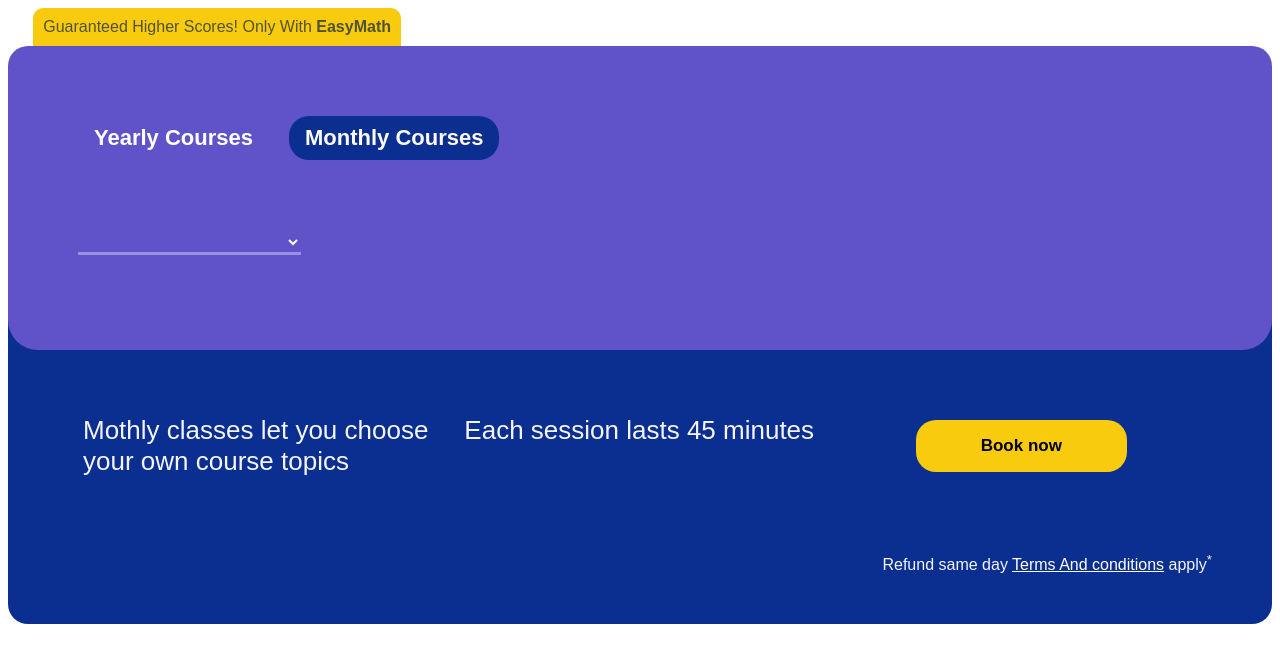
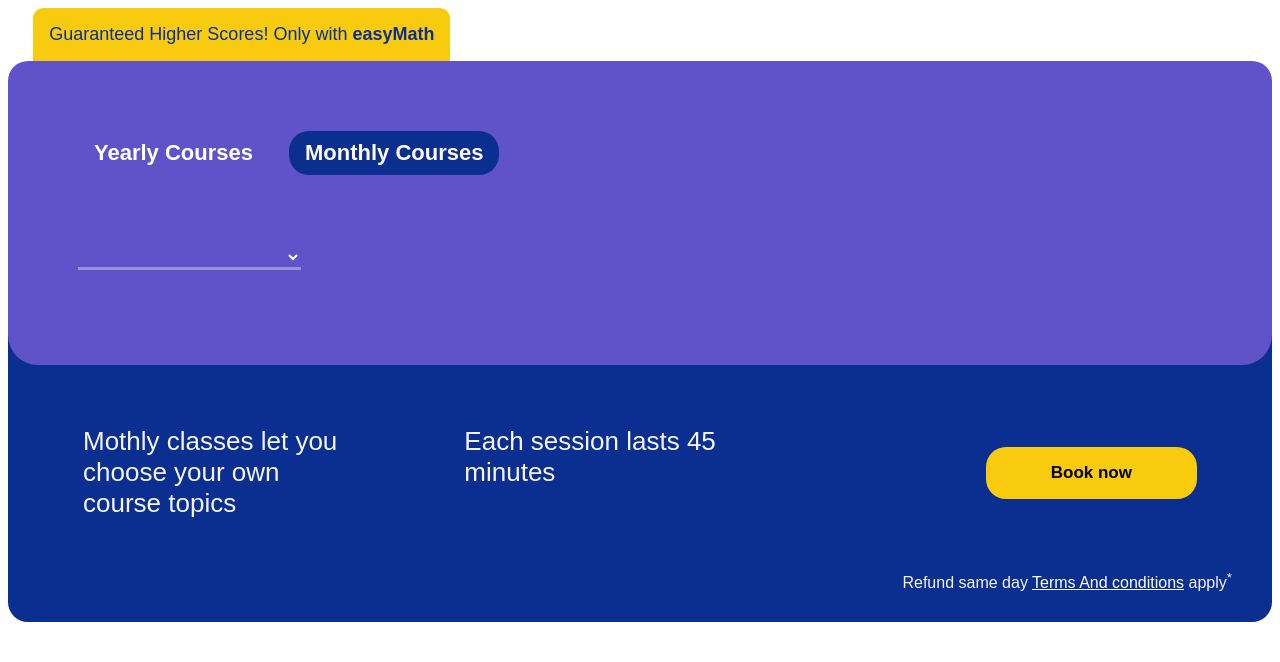
Before and after one commit to supriya-mahadik/PivotRoot, a plain HTML site: page index.html in a window 1280 px wide. Both pictures are taken after a click on the button "Monthly Courses". Drawn offline with nearby package versions, Linux system fonts and the light colour scheme; no server answers.

Commit message:
added missing things

```diff
--- a/app.js
+++ b/app.js
@@ -103,7 +103,7 @@ function displayBoardData(boardObject, selectedTab){
     }
 
     $('#seats').text(boardObject.seats+' seats');
-    $('#discount').text(boardObject.discount);
+    $('#discount').text(boardObject.discount+'% OFF');
     $('#price').text(boardObject.price);
     $('#perClassPrice').text(boardObject.per_class_price);
 }
@@ -178,7 +178,7 @@ function displayMonthlyBoardData(boardObject,selectedTab){
     $('#radioWrapper').html('');
     $.each(boardObject, function (key, item) {
         $('#radioWrapper')
-            .append(`<div class="radio_wrapper"><div><input type="radio" id="${key}" name="contact" value="${key}"></div>
+            .append(`<div class="radio_wrapper"><div><input type="radio" id="${key}" name="contact" value="${key}" ${key == '5_sessions' ? 'checked' : ''}></div>
             <div>
             <label for="${key}">
                 <div>
--- a/index.html
+++ b/index.html
@@ -14,7 +14,7 @@
 
 <body>
     <section>
-            <div class="note"><div><span>Guaranteed Higher scores!<span> Only with <strong>easyMath</strong></div></div>
+            <div class="note"><span>Guaranteed Higher scores!</span> <span>Only with <strong>easyMath</strong></span></div>
             <div class="outer_container">
                 <!-- <div class="inner_container"> -->
                     <div class="tab">
@@ -102,8 +102,8 @@
                         <div class="card_footer">
                             <div class="footer_inner">
                                 <div class="footer_sec_wrapper">
-                                    <div>Mothly classes let you choose your own course topics</div>
-                                    <div>Each session lasts 45 minutes</div>
+                                    <div><p>Mothly classes let you choose your own course topics</p></div>
+                                    <div><p>Each session lasts 45 minutes</p></div>
                                     <div class="book_now">
                                         <button>Book now</button>
                                     </div>
--- a/main.css
+++ b/main.css
@@ -3,13 +3,17 @@ body {font-family: Arial;}
     border-radius: 10px 10px 0 0;
     background-color: #f9cb0e;
     width:fit-content;
-    padding:10px;
+    padding:16px;
     margin-left:2%;
-    color:#505235;
+    color:#0b2f90;
+    font-weight:500;
+    font-size:18px;
 }
-
-.note span{
+.note span:first-child{
     text-transform:capitalize;
+}
+.note span:last-child{
+    text-transform:normal;
 }
 
 /* Style the tab */
@@ -194,9 +198,13 @@ select {
     background-color: #fff;
     width:fit-content;
     padding:2px;
-    color:#000;
+    color:#0b2f90;
     font-size:14px;
     margin-left:auto;
+    margin-right:30%;
+    margin-bottom:5px;
+    font-weight: 600;
+    font-size: 16px;
 }
 
 .card_footer .footer_inner .ft_sections_one div .vacant_seat_heading{
@@ -358,17 +366,22 @@ select {
  }
  .card_footer .footer_inner .footer_sec_wrapper{
      display:flex;
-     padding:30px;
+     padding:0 30px;
+     justify-content: space-between
  }
  .card_footer .footer_inner .footer_sec_wrapper >div{
      width:33.33%;
      font-size:26px;
      padding:15px;
  }
+ .card_footer .footer_inner .footer_sec_wrapper >div p{
+    width:80%;
+}
  .card_footer .footer_inner .footer_sec_wrapper .book_now{
     display: flex;
-    justify-content: center;
     align-items: center;
+    justify-content: flex-end;
+
 }
 .card_footer .footer_inner .footer_sec_wrapper .book_now button {
     background-color: #f9cb0e;
@@ -383,7 +396,7 @@ select {
     color:#000;
 }
 .terms{
-    padding:30px;
+    padding:10px;
     text-align: right;
 }
 .terms a{
```
